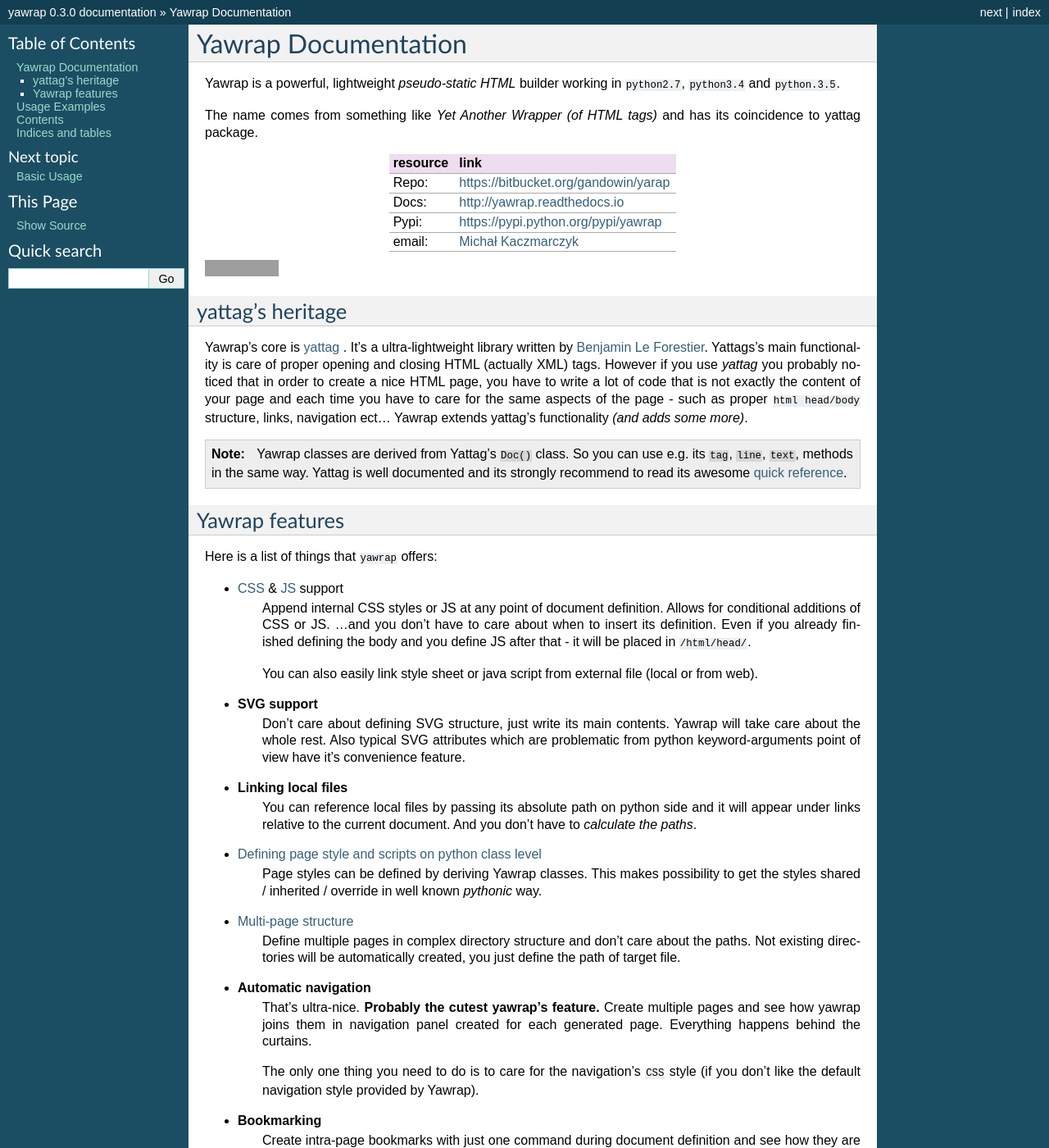
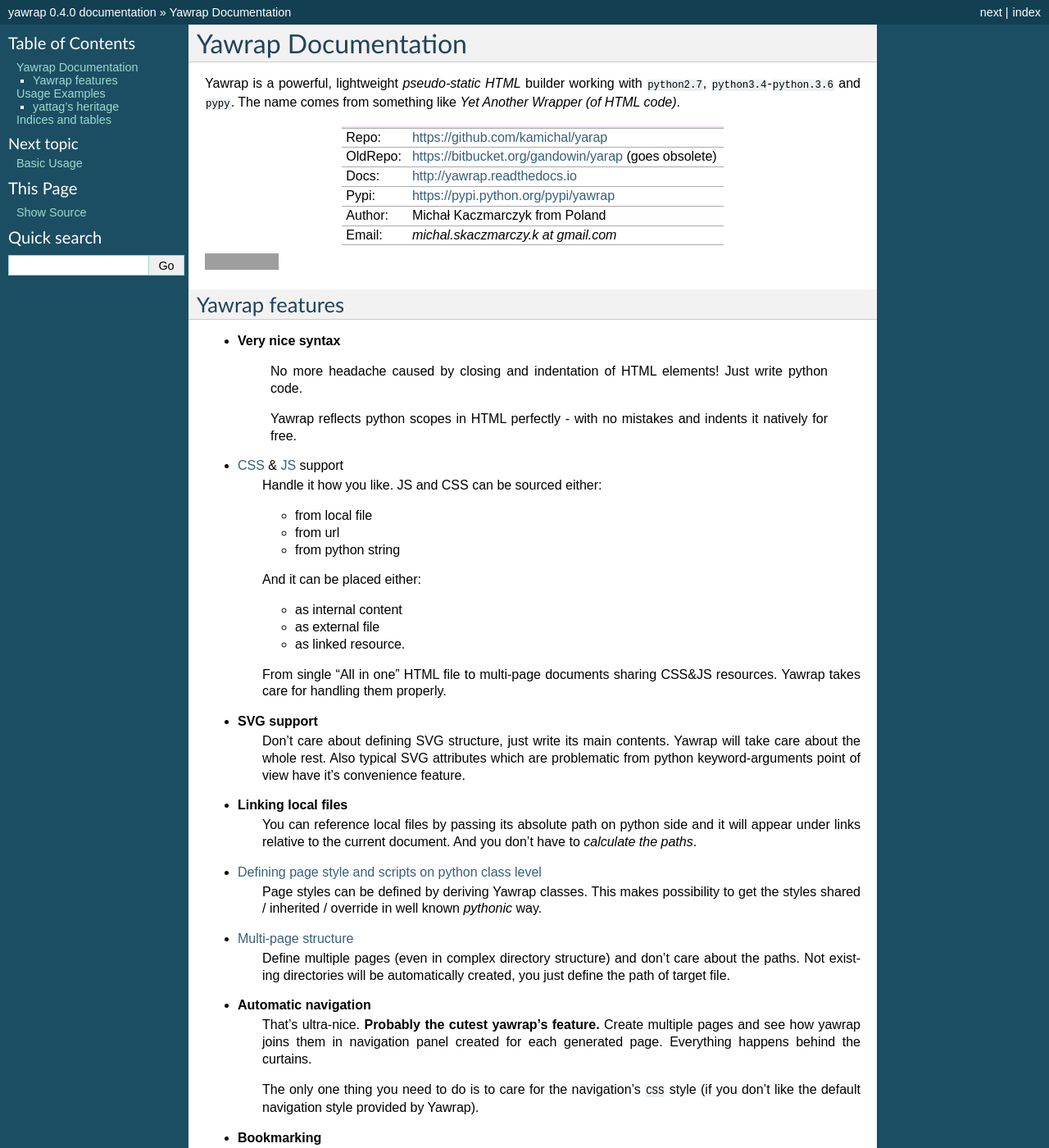
Before and after one commit to kamichal/yarap, a Sphinx documentation site: the page built from docs/source/index.rst, in a window 1280 px wide and 1400 px high. Shown: the whole window at 82% size. Built offline with Sphinx 7.4.7, drawn with Linux system fonts in a browser that asks for light colours; some of the changed text lies outside the part shown; grey boxes are pictures that could not be loaded.

Commit message:
docs update, bumpversion to 0.4.0

```diff
--- a/docs/source/conf.py
+++ b/docs/source/conf.py
@@ -55,9 +55,9 @@
 # built documents.
 #
 # The short X.Y version.
-version = '0.3.0'
+version = '0.4.0'
 # The full version, including alpha/beta/rc tags.
-release = '0.3.0'
+release = '0.4.0'
 
 # The language for content autogenerated by Sphinx. Refer to documentation
 # for a list of supported languages.
--- a/docs/source/examples.rst
+++ b/docs/source/examples.rst
@@ -25,20 +25,12 @@
 
 .. doctest::
 
-   >>> jawrap.render()
-   >>> print(open('/tmp/example_1.html', 'rt').read())
-   <!doctype html>
-   <html lang="en-US">
-     <head>
-       <meta charset="UTF-8" />
-       <title>the title</title>
-     </head>
-     <body>
-       <div>
-         <p>Nothing much here.</p>
-       </div>
-     </body>
-   </html>
-
-.. note::
-    That
+    >>> jawrap.render()
+    >>> print(open('/tmp/example_1.html', 'rt').read())
+    <!doctype html><html lang='en-US'>
+      <head>
+        <meta charset='UTF-8' />
+        <title>the title</title>
+      </head>
+      <body><div><p>Nothing much here.</p></div></body>
+    </html>
--- a/docs/source/index.rst
+++ b/docs/source/index.rst
@@ -1,25 +1,24 @@
 .. yawrap documentation master file, created by
-   sphinx-quickstart on Wed Nov  8 22:51:37 2017.
+    sphinx-quickstart on Wed Nov  8 22:51:37 2017.
 
 
 Yawrap Documentation
 ====================
 
-Yawrap is a powerful, lightweight  `pseudo-static HTML` builder working in ``python2.7``,
-``python3.4`` and ``python.3.5``.
-
-The name comes from something like `Yet Another Wrapper (of HTML tags)` and has its coincidence to yattag package.
+Yawrap is a powerful, lightweight  `pseudo-static HTML` builder working with ``python2.7``,
+``python3.4``-``python.3.6`` and ``pypy``. The name comes from something like `Yet Another Wrapper (of HTML code)`.
 
 
 ======== ======================================================
-resource link
+         link
 ======== ======================================================
-Repo:    https://bitbucket.org/gandowin/yarap
+Repo:    https://github.com/kamichal/yarap
+OldRepo: https://bitbucket.org/gandowin/yarap (goes obsolete)
 Docs:    http://yawrap.readthedocs.io
 Pypi:    https://pypi.python.org/pypi/yawrap
-email:   `Michał Kaczmarczyk <mailto:michal.skaczmarczy.k@gmail.com?Subject=Yawrap>`_
+Author:  Michał Kaczmarczyk from Poland
+Email:   `michal.skaczmarczy.k at gmail.com`
 ======== ======================================================
-
 
 
 .. image:: https://readthedocs.org/projects/yawrap/badge/?version=latest
@@ -27,64 +26,59 @@
     :alt: Documentation Status
 
 
-yattag's heritage
------------------
-
-Yawrap's core is `yattag <https://pypi.python.org/pypi/yattag>`_ . It's a ultra-lightweight library written
-by `Benjamin Le Forestier <http://leforestier.org/python-developer>`_.
-Yattags's main functionality is care of proper opening and closing HTML (actually XML) tags.
-However if you use `yattag` you probably noticed that in order to create a nice HTML page, you have to write a lot
-of code that is not exactly the content of your page and each time you have to care for the same aspects of the page
-- such as proper ``html head/body`` structure, links, navigation ect...
-Yawrap extends yattag's functionality `(and adds some more)`.
-
-.. note::
-
-    Yawrap classes are derived from
-    Yattag's ``Doc()`` class. So you can use e.g. its ``tag``, ``line``, ``text``, methods in the same way.
-    Yattag is well documented and its strongly recommend to read its awesome
-    `quick reference <http://www.yattag.org/>`_.
-
-
 Yawrap features
 ---------------
 
-Here is a list of things that ``yawrap`` offers:
+* **Very nice syntax**
+
+    No more headache caused by closing and indentation of HTML elements!
+    Just write python code.
+
+    Yawrap reflects python scopes in HTML perfectly - with no mistakes and indents it natively for free.
 
 * :ref:`CSS <css-support>` & :ref:`JS <js-support>` support
-   Append internal CSS styles or JS at any point of document definition. Allows for conditional additions of CSS or JS.
-   ...and you don't have to care about when to insert its definition. Even if you already finished defining the body
-   and you define JS after that - it will be placed in ``/html/head/``.
+    Handle it how you like. JS and CSS can be sourced either:
 
-   You can also easily link style sheet or java script from external file (local or from web).
+    - from local file
+    - from url
+    - from python string
+
+    And it can be placed either:
+
+    - as internal content
+    - as external file
+    - as linked resource.
+
+    From single "All in one" HTML file to multi-page documents sharing CSS&JS resources.
+    Yawrap takes care for handling them properly.
 
 * **SVG support**
-   Don't care about defining SVG structure, just write its main contents. Yawrap will take care about the whole rest.
-   Also typical SVG attributes which are problematic from python keyword-arguments point of view have it's
-   convenience feature.
+    Don't care about defining SVG structure, just write its main contents. Yawrap will take care about the whole rest.
+    Also typical SVG attributes which are problematic from python keyword-arguments point of view have it's
+    convenience feature.
 
 * **Linking local files**
-   You can reference local files by passing its absolute path on python side and it will appear under links
-   relative to the current document. And you don't have to `calculate the paths`.
+    You can reference local files by passing its absolute path on python side and it will appear under links
+    relative to the current document. And you don't have to `calculate the paths`.
 
 * :ref:`Defining page style and scripts on python class level <css-class-level>`
-   Page styles can be defined by deriving Yawrap classes. This makes possibility to get the styles
-   shared / inherited / override in well known `pythonic` way.
+    Page styles can be defined by deriving Yawrap classes. This makes possibility to get the styles
+    shared / inherited / override in well known `pythonic` way.
 
 * :ref:`Multi-page structure <multi-page>`
-   Define multiple pages in complex directory structure and don't care about the paths.
-   Not existing directories will be automatically created, you just define the path of target file.
+    Define multiple pages (even in complex directory structure) and don't care about the paths.
+    Not existing directories will be automatically created, you just define the path of target file.
 
 * **Automatic navigation**
-   That's ultra-nice. **Probably the cutest yawrap's feature.** Create multiple pages and see how yawrap
-   joins them in navigation panel created for each generated page. Everything happens behind the curtains.
+    That's ultra-nice. **Probably the cutest yawrap's feature.** Create multiple pages and see how yawrap
+    joins them in navigation panel created for each generated page. Everything happens behind the curtains.
 
-   The only one thing you need to do is to care for the navigation's ``CSS`` style (if you don't like the
-   default navigation style provided by Yawrap).
+    The only one thing you need to do is to care for the navigation's ``CSS`` style (if you don't like the
+    default navigation style provided by Yawrap).
 
 * **Bookmarking**
-   Create intra-page bookmarks with just one command during document definition and see how they are inserted
-   in correct subsection of the page navigation.
+    Create intra-page bookmarks with just one command during document definition and see how they are inserted
+    in correct subsection of the page navigation.
 
 
 Usage Examples
@@ -93,24 +87,39 @@
 Because a good example is worth more than thousand words.
 
 .. toctree::
-   :maxdepth: 1
+    :maxdepth: 1
 
-   usage_00
-   usage_01
-   usage_02
-   usage_03
+    usage_00
+    usage_01
+    usage_03
 
 
+Contents
 Contents
 ========
 
 .. toctree::
-   :maxdepth: 2
+    :maxdepth: 2
 
-   css_support
-   js_support
-   navrap
-   examples
+    css_support
+    js_support
+    navrap
+    examples
+
+
+yattag's heritage
+-----------------
+
+Till ``Yawrap`` version 0.3.2 - its core was `yattag <https://pypi.python.org/pypi/yattag>`_.
+It used it as a library. But it's been decided to reimplement the XML-tag engine in own way.
+Yawrap requred more features and yattag was not able to provide it.
+Since version 0.4. Yawrap has no external dependencies at all.
+
+.. note::
+
+    Yawrap is backward compatible with yattag. Vast functionality of ``yattag.SimpleDoc`` is supported.
+    You can use yawrap in the same way as yattag or even just replace import statement in your existing code.
+    Unfortunatelly I cannot guarantee 100% match, but I'm pretty sure it will work.
 
 
 Indices and tables
--- a/docs/source/usage_01.rst
+++ b/docs/source/usage_01.rst
@@ -3,9 +3,8 @@
 Basic JS usage
 --------------
 
-More realistic usage.
+It's an adaptation of following example:
 
-It's an adaptation of following example:
 https://www.w3schools.com/jquery/tryit.asp?filename=tryjquery_fadetoggle
 
 .. literalinclude:: ../examples/test_usage_01.py
```
Also changed, not shown: docs/examples/test_usage_00.py (+11 -12 lines), docs/examples/test_usage_01.py (+4 -10 lines), docs/examples/test_usage_02.py (deleted, +0 -157 lines), docs/source/css_support.rst (+26 -42 lines), docs/source/usage_00.rst (+1 -9 lines), docs/source/usage_02.rst (deleted, +0 -10 lines), setup.py (+5 -4 lines).
